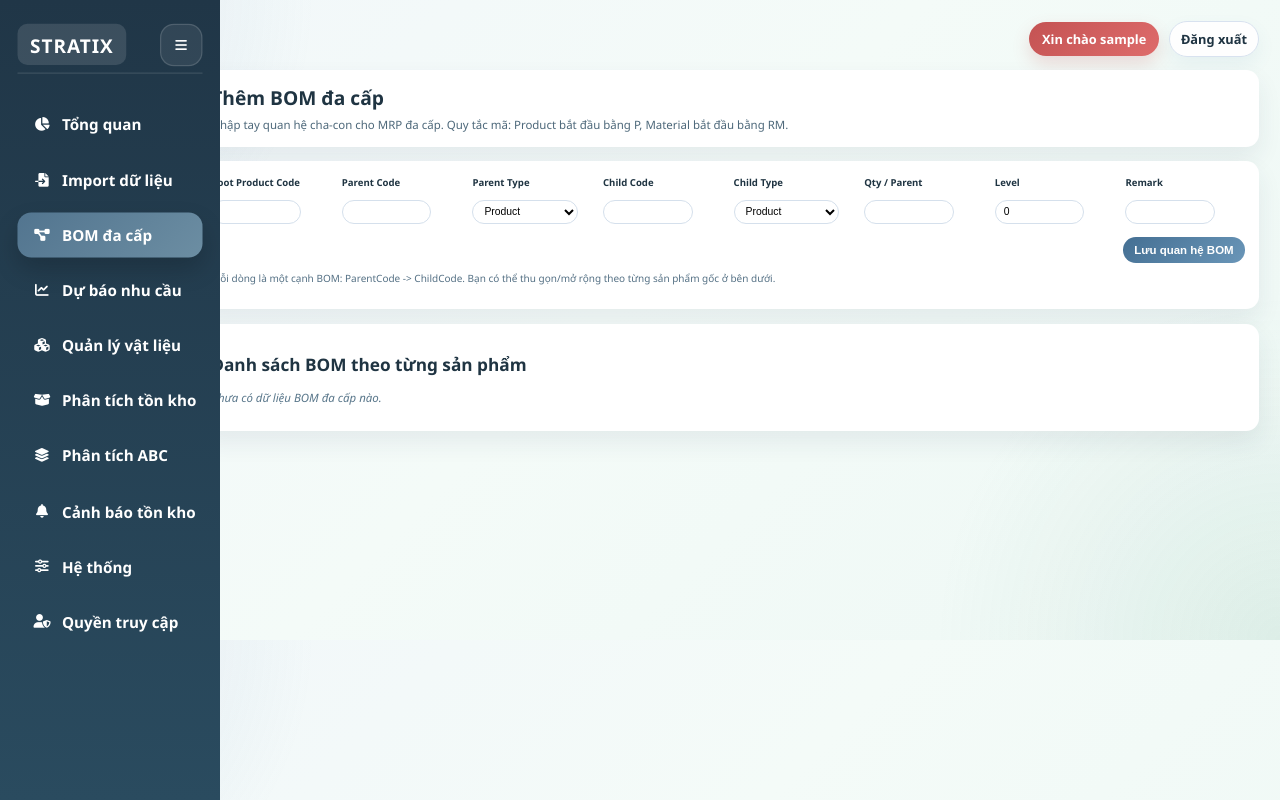
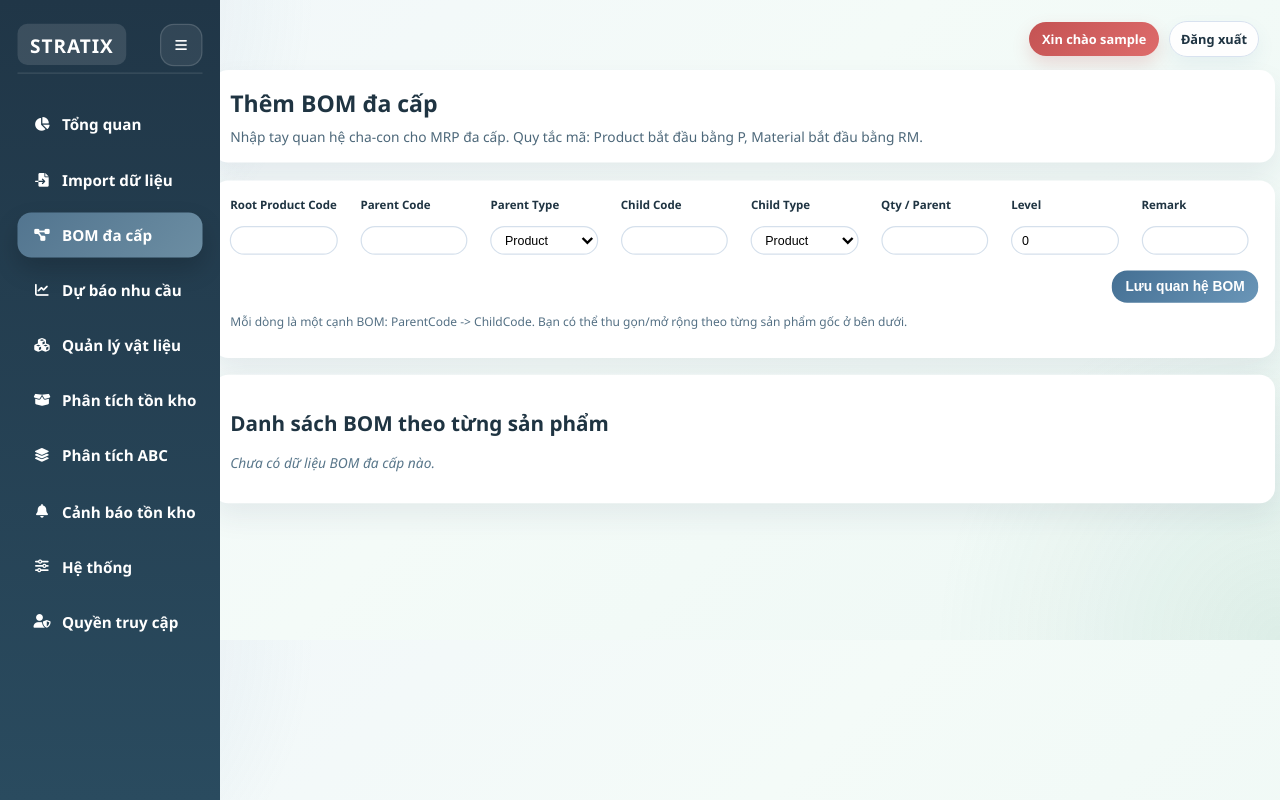
Before and after one commit to shane2410/inventory_dss, a Django app: page /import/multilevel-bom/ in a window 1280 px wide. Run offline with Django 5.2, Linux system fonts and the light colour scheme; the visitor is signed in with stand-in values (Sample User, id 1); data that the repository does not hold is empty; some libraries are stand-ins or nearby versions.

Commit message:
BOM page: offset from sidebar +25px visual and scale up content 20%

```diff
--- a/inventory/Templates/inventory/import_multilevel_bom.html
+++ b/inventory/Templates/inventory/import_multilevel_bom.html
@@ -8,6 +8,13 @@
     display: grid;
     gap: 18px;
     font-size: 14.35px;
+    /* page-specific offset from sidebar: visual ~25px */
+    margin-left: calc(25px / 1.2);
+    /* enlarge this page's content by 20% */
+    transform: scale(1.2);
+    transform-origin: top left;
+    /* keep scaled content within the normal layout width */
+    width: calc(100% / 1.2);
   }
 
   .bom-card {
```
